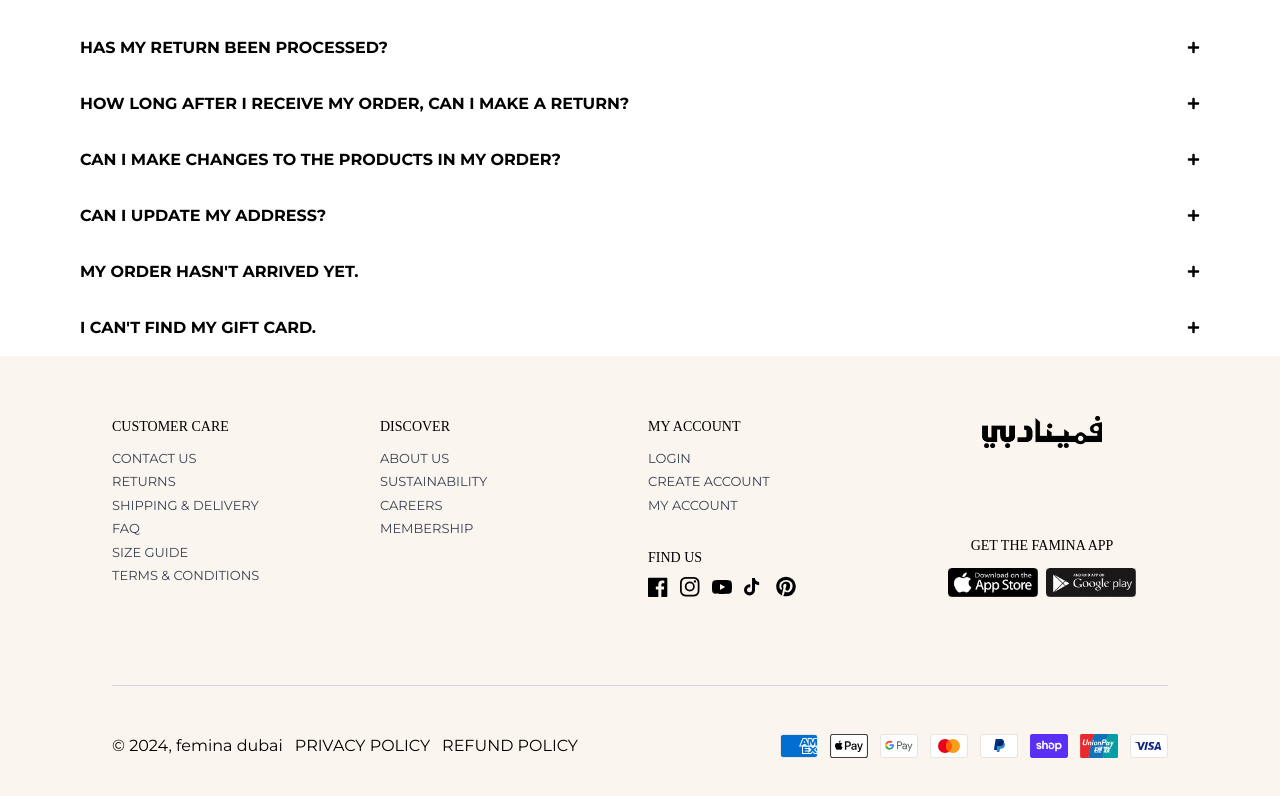
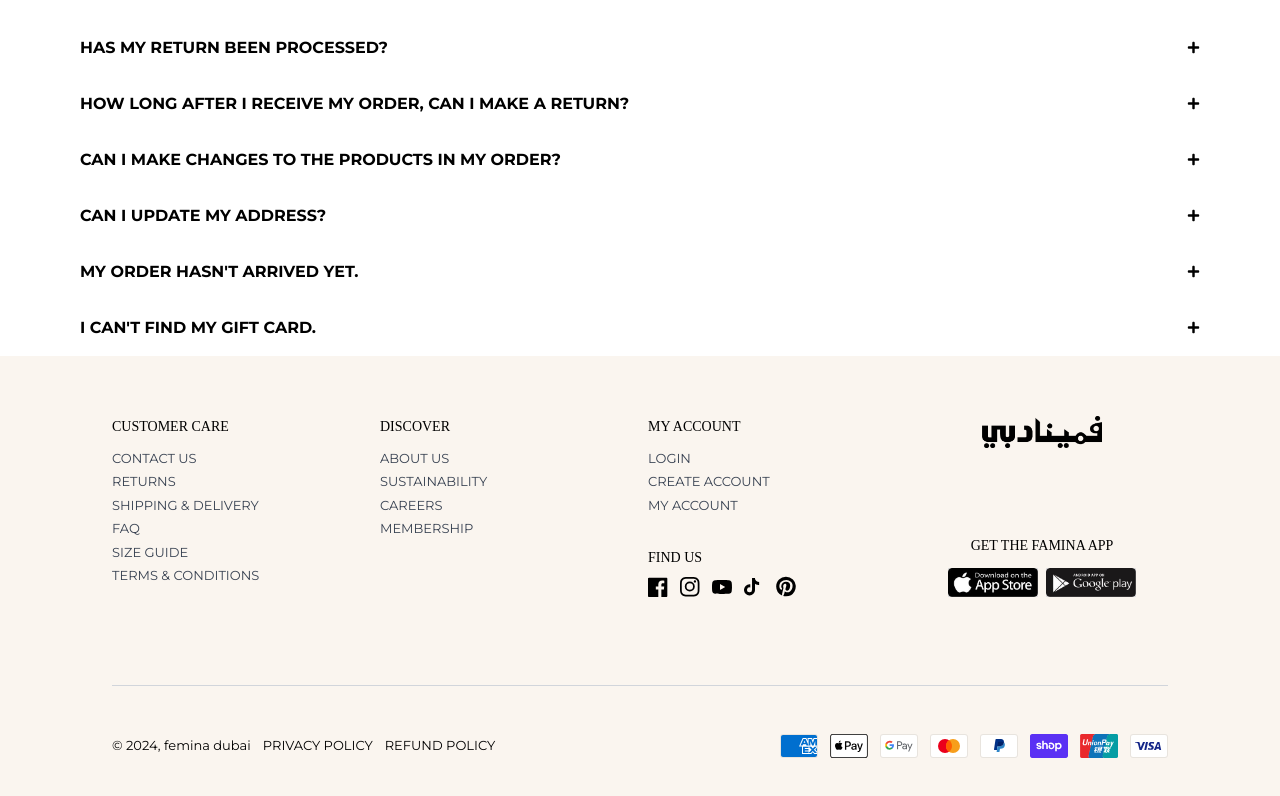
Before and after one commit to DawoodMehmood/Toms, a React (Create React App) app in the folder frontend/: page /pages/faqs in a window 1280 px wide. Shown: the part 766-1562 px from the top of the page. Built offline with nearby package versions, Linux system fonts and the light colour scheme.

Commit message:
added link path in footer

```diff
--- a/frontend/src/components/customAccordion.jsx
+++ b/frontend/src/components/customAccordion.jsx
@@ -15,7 +15,7 @@ const CustomAccordion = ({ heading, content, isOpen }) => {
           className="w-full py-4 cursor-pointer flex justify-between items-center select-none hover:underline hover:underline-offset-4"
           onClick={() => setIsExpanded(!isExpanded)}
         >
-          <span className="font-semibold">{heading}</span>
+          <span className="font-semibold ">{heading}</span>
           <span className="hover:no-underline">
             {isExpanded ? <FaMinus /> : <FaPlus />}
           </span>
--- a/frontend/src/components/footer.jsx
+++ b/frontend/src/components/footer.jsx
@@ -56,7 +56,7 @@ const Footer = () => {
                     SUSTAINABILITY
                   </Link>
 
-                  <Link href="/pages/careers" className=" text-decoration-none">
+                  <Link to="/pages/careers" className=" text-decoration-none">
                     CAREERS
                   </Link>
                   <Link href="/pages/rewards" className=" text-decoration-none">
@@ -208,9 +208,9 @@ const Footer = () => {
             &copy; 2024 Famina. All Rights Reserved.
           </div> */}
         <div className="container ">
-          <div className="flex flex-wrap sm:flex-nowrap gap-4 items-center justify-center sm:justify-between py-12 border-t border-gray-300">
+          <div className="flex flex-wrap sm:flex-nowrap gap-4 items-center small-size  justify-center sm:justify-between py-12 border-t border-gray-300">
             <div id="copyRight" className="">
-              <ul className="list-unstyled flex flex-wrap gap-3">
+              <ul className="list-unstyled flex flex-wrap gap-3 ">
                 <li>
                   <span>© 2024, </span>
                   <Link to="/" className="text-decoration-none text-black">
```
